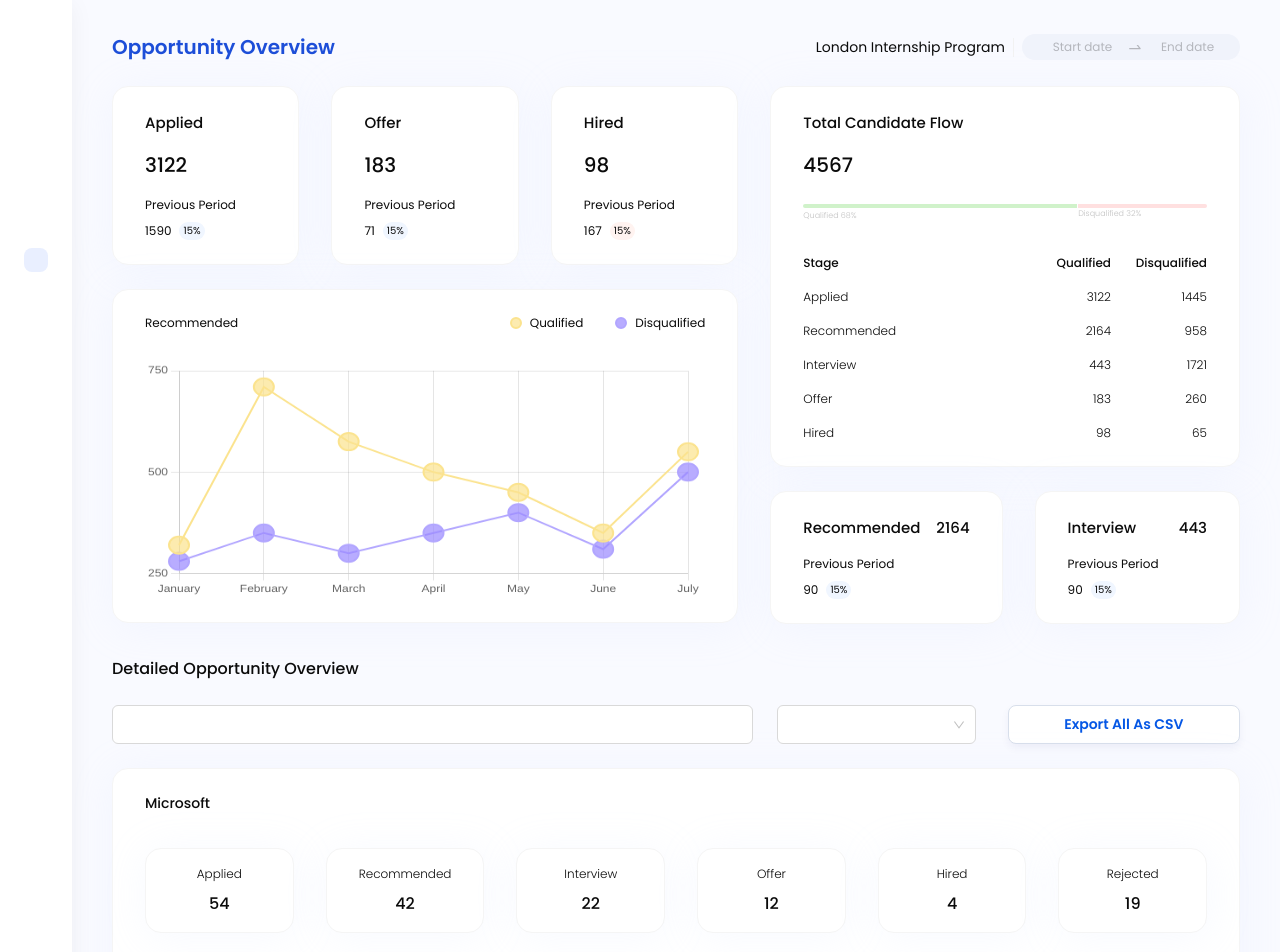
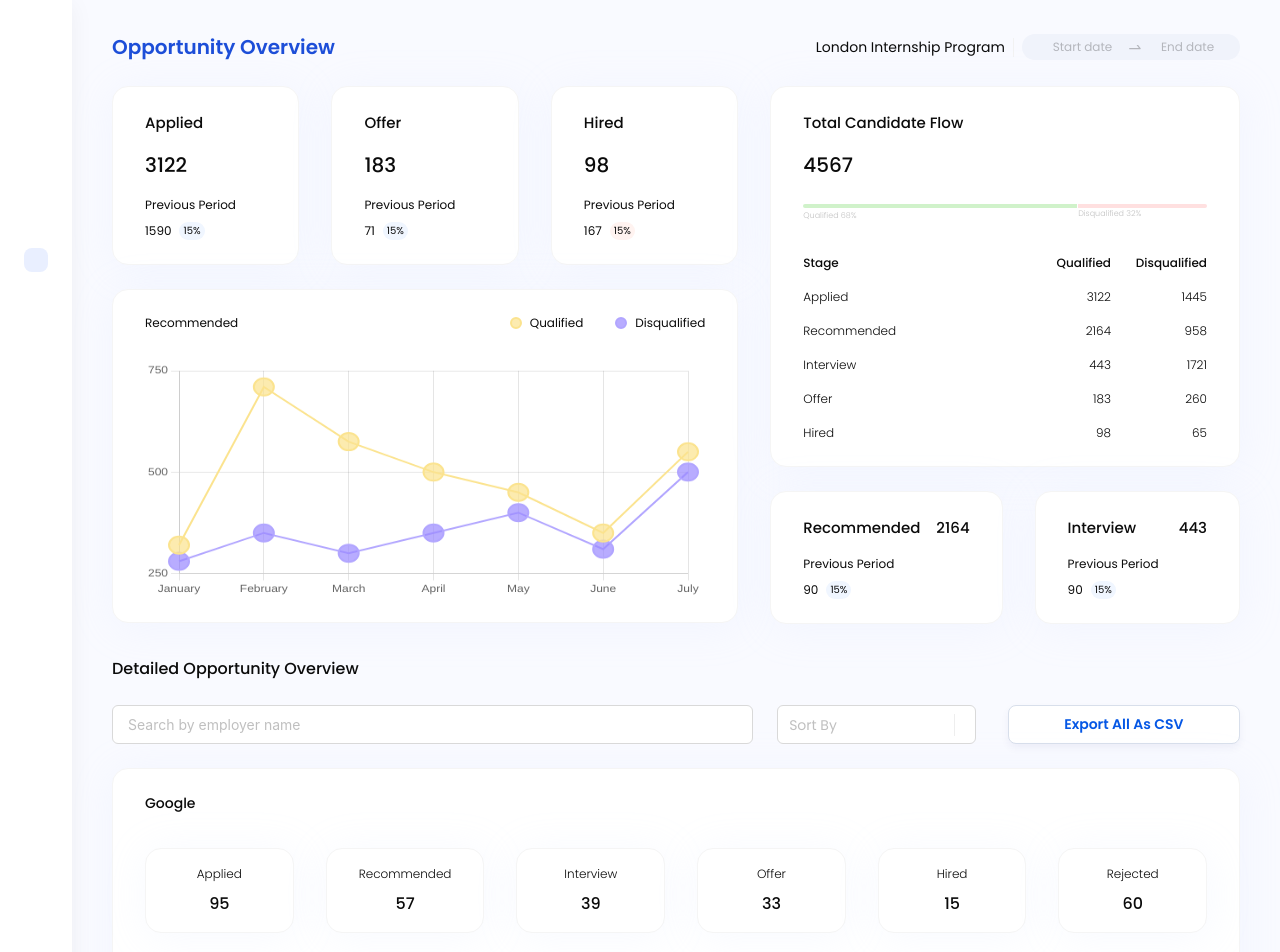
Before and after one commit to mohamedkhaled4053/Task2, a React (Create React App) app: page / in a window 1280 px wide. Shown: the top 952 px of the page. Built offline with nearby package versions, Linux system fonts and the light colour scheme.

Commit message:
search and sort employers

```diff
--- a/src/components/Employers/Employers.tsx
+++ b/src/components/Employers/Employers.tsx
@@ -1,26 +1,42 @@
 import { Input, Select, Tooltip } from "antd";
-import React from "react";
+import { useState } from "react";
 import { Icon } from "../Icon/Icon";
 import Employer from "../Employer/Employer";
 import { ProgramData } from "../../utils/types";
 import { stages } from "../../utils/mock";
-import './style.scss'
+import "./style.scss";
 
 type Props = {
   programData: ProgramData;
 };
 
 const Employers = ({ programData }: Props) => {
-  let employers = Object.values(programData.employers).sort(
-    (a, b) => a.employerTotal.now.applied - b.employerTotal.now.applied
-  );
+  let [sortBy, setSortBy] = useState<(typeof stages)[number]>();
+  let [isAscending, setIsAscending] = useState<boolean>(true);
+  let [search, setSearch] = useState<string>("");
+
+  let employers = Object.values(programData.employers)
+    .filter((employer) => employer.name.includes(search))
+    .sort((a, b) => {
+      if (!sortBy) return 0;
+      let first = a.employerTotal.now[sortBy];
+      let second = b.employerTotal.now[sortBy];
+      if (!first || !second) return 0;
+
+      if (isAscending) return first - second;
+      return second - first;
+    });
+
   return (
     <div className="employers">
       <h2 className="employers-header">Detailed Opportunity Overview</h2>
       <div className="filters">
         <Input
           className="search"
+          placeholder="Search by employer name"
           prefix={<Icon name="Search" />}
+          value={search}
+          onChange={(e) => setSearch(e.target.value)}
           suffix={
             <Tooltip title="Extra information">
               <Icon name="Circle_Warning" />
@@ -28,7 +44,18 @@ const Employers = ({ programData }: Props) => {
           }
         />
         <div className="filters-end">
-          <Select className="sort">
+          <Select
+            className="sort"
+            value={sortBy}
+            onChange={(val) => setSortBy(val)}
+            placeholder="sort by"
+            suffixIcon={
+              <Icon
+                onClick={() => setIsAscending(!isAscending)}
+                name={isAscending ? "ascending" : "descending"}
+              />
+            }
+          >
             {stages.map((status) => (
               <Select.Option value={status}>{status}</Select.Option>
             ))}
--- a/src/components/Employers/style.scss
+++ b/src/components/Employers/style.scss
@@ -22,6 +22,16 @@
       }
       .sort {
         height: 100%;
+        .ant-select-arrow {
+          pointer-events: unset;
+          &::before {
+            content: "";
+            height: 22px;
+            background: #eee;
+            width: 1px;
+            margin-right: 10px;
+          }
+        }
       }
       .export {
         padding: 8px 16px;
```
Also changed, not shown: src/assets/svgs/ascending.svg (added), src/assets/svgs/descending.svg (added).
